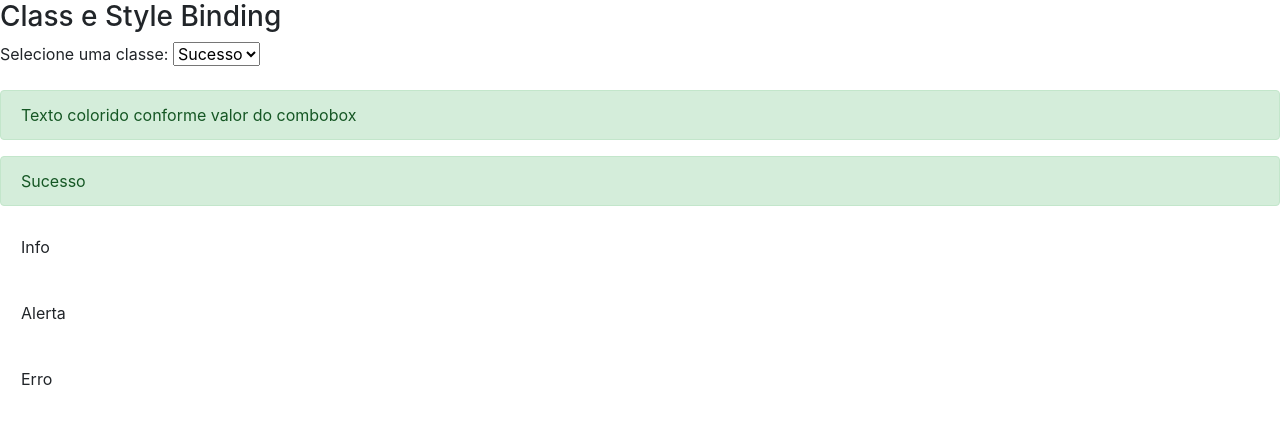
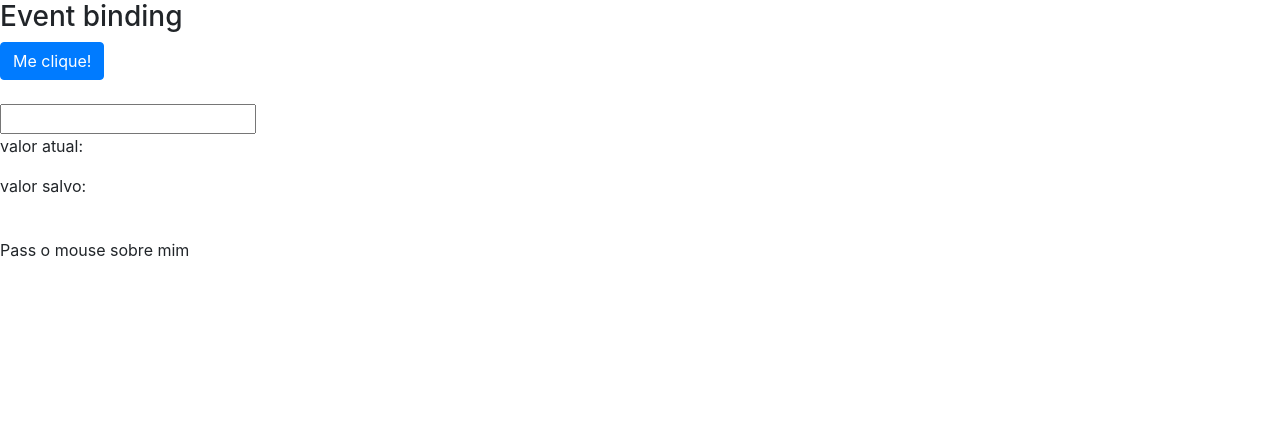
Before and after one commit to pablotdv/youtube-curso-angular, an Angular app in the folder data-binding/: page / in a window 1280 px wide. Shown: the top 424 px of the page. Built offline with nearby package versions, Linux system fonts and the light colour scheme.

Commit message:
Curso Angular #11: Event binding

```diff
--- a/data-binding/src/app/data-binding/data-binding.component.css
+++ b/data-binding/src/app/data-binding/data-binding.component.css
@@ -0,0 +1,4 @@
+.highlight {
+    background-color: yellow;
+    font-weight: bold;
+}
--- a/data-binding/src/app/data-binding/data-binding.component.html
+++ b/data-binding/src/app/data-binding/data-binding.component.html
@@ -14,7 +14,7 @@
     <img [src]="urlImagem">
     <img bind-src="urlImagem">
   </article> -->
-  <article>
+  <!-- <article>
     <h3>Class e Style Binding</h3>
     <div>
       Selecione uma classe:
@@ -41,5 +41,25 @@
         Esse texto somente aparece em caso de erro.
       </div>
     </div>
+  </article> -->
+  <article>
+    <h3>Event binding</h3>
+    <div>
+      <button (click)="botaoClicado()" class="btn btn-primary">Me clique!</button>
+
+      <br>
+      <br>
+      <input type="text" (keyup)="onKeyUp($event)" (keyup.enter)="salvarValor(campoInput.value)" (blur)="salvarValor(campoInput.value)"
+        #campoInput />
+      <p>valor atual: {{ valorAtual }}</p>
+      <p>valor salvo: {{ valorSalvo }}</p>
+
+      <br>
+      <span
+      (mouseover)="onMouseOverOut()"
+      (mouseout)="onMouseOverOut()"
+      [class.highlight]="isMouseOver"
+       >Pass o mouse sobre mim</span>
+    </div>
   </article>
 </section>
--- a/data-binding/src/app/data-binding/data-binding.component.ts
+++ b/data-binding/src/app/data-binding/data-binding.component.ts
@@ -10,6 +10,9 @@
   url = 'http://loiane.training';
   cursoAngular = true;
   urlImagem = 'http://lorempixel.com/400/200/nature';
+  valorAtual: string = '';
+  valorSalvo: string = '';
+  isMouseOver: boolean = false;
 
   constructor() { }
 
@@ -24,4 +27,22 @@
     return true;
   }
 
+  botaoClicado() {
+    alert('Botão clicado!');
+  }
+
+  onKeyUp(evento: KeyboardEvent) {
+    this.valorAtual = (<HTMLInputElement>evento.target).value;
+    console.log(this.valorAtual);
+
+  }
+
+  salvarValor(valor) {
+    this.valorSalvo = valor;
+  }
+
+  onMouseOverOut() {
+    this.isMouseOver = !this.isMouseOver;
+  }
+
 }
```
